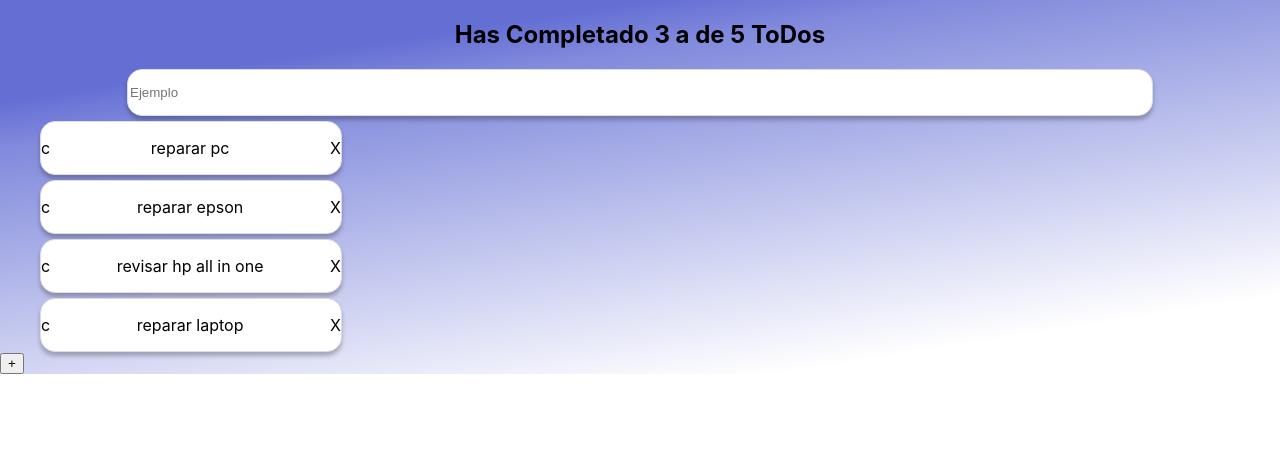
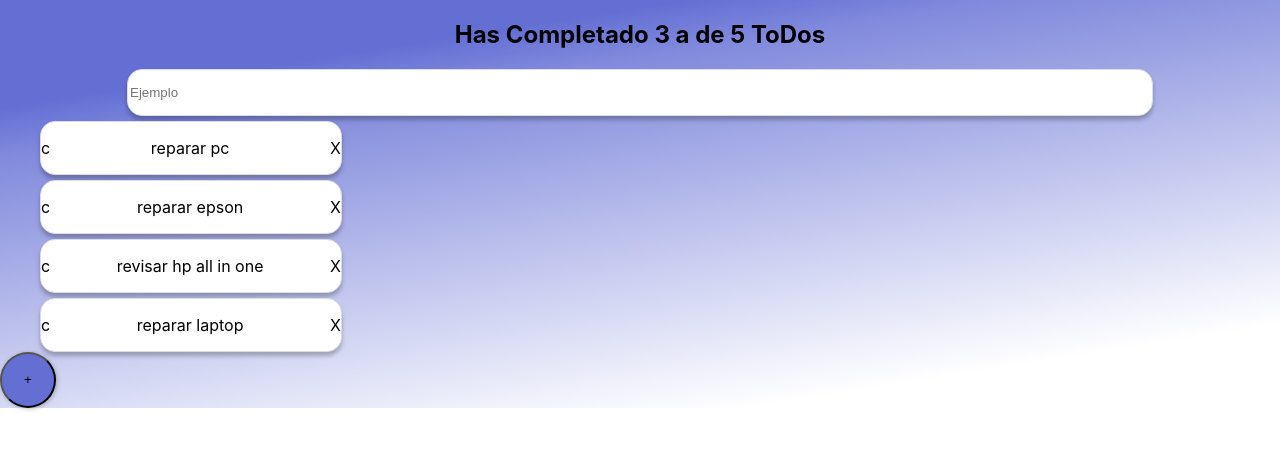
Before and after one commit to dampDev/ToDoList, a React (Create React App) app: page / in a window 1280 px wide. Shown: the top 450 px of the page. Built offline with nearby package versions, Linux system fonts and the light colour scheme.

Commit message:
style buttom add

```diff
--- /dev/null
+++ b/src/CreateTodoButtom.css
@@ -0,0 +1,7 @@
+.TodoButtom{
+    width: 56px;
+    height: 56px;
+    background: #646fd4;
+    box-shadow: 1px 1px 4px rgba(0,0, 0, 0.25);
+    border-radius: 56px;
+}
--- a/src/CreateTodoButtom.js
+++ b/src/CreateTodoButtom.js
@@ -1,8 +1,8 @@
 import React from "react";
-
+import './CreateTodoButtom.css';
 function CreateTodoButtom() {
     return(
-        <button>+</button>
+        <button className="TodoButtom">+</button>
     );
 
 }
```
